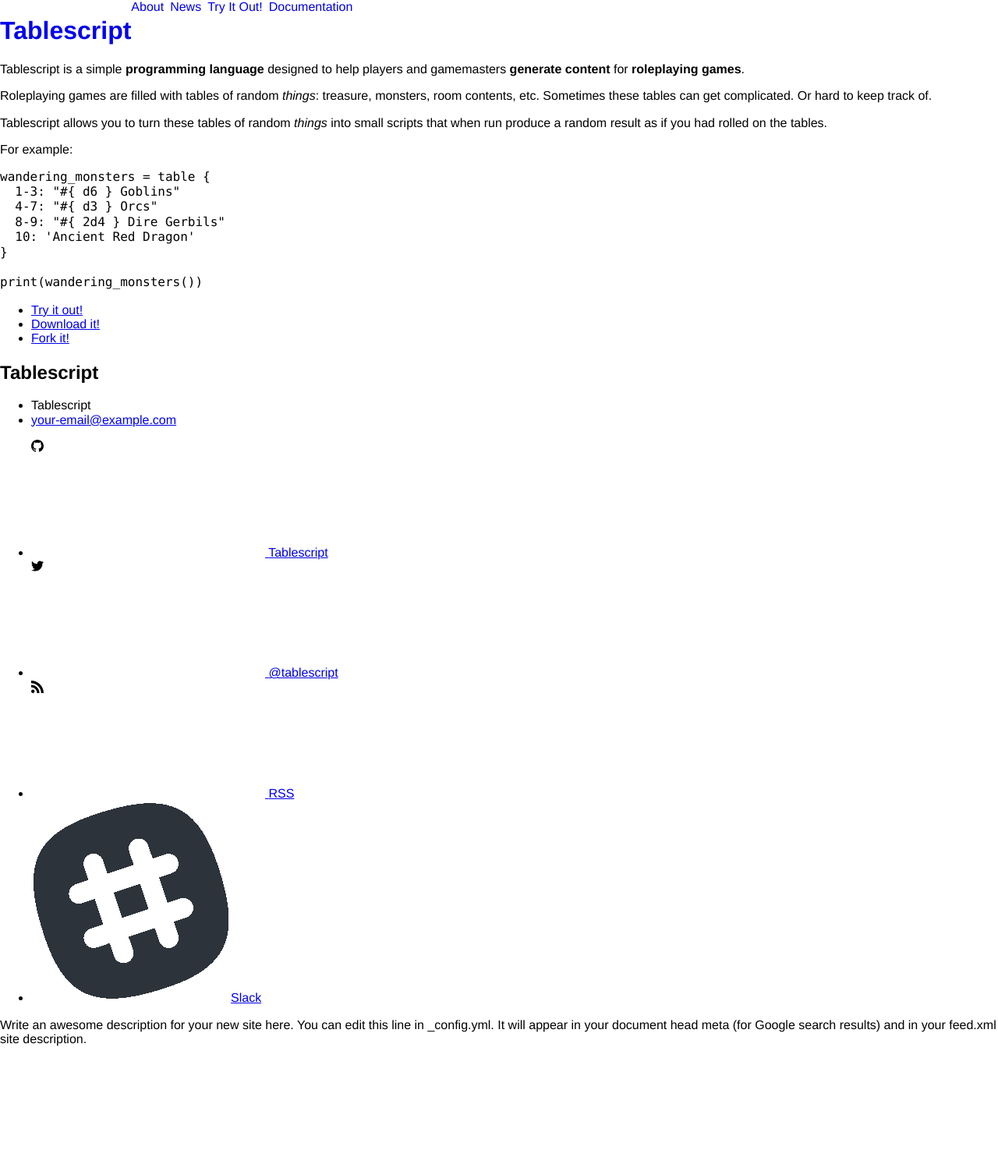
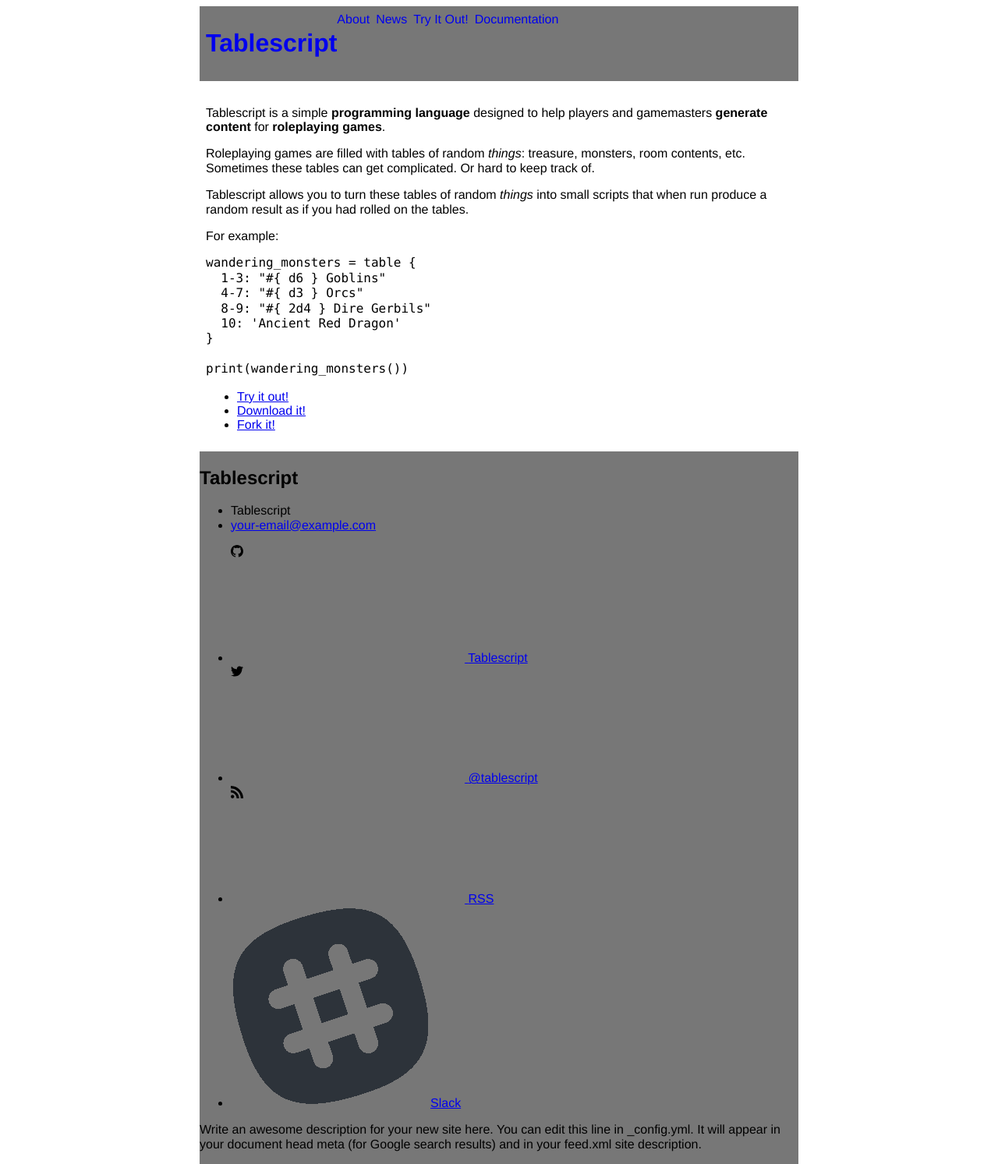
Before and after one commit to Tablescript/tablescript.github.io, a Jekyll site: the page built from index.md, in a window 1280 px wide. Shown: the whole page at 78% size. Built offline with Jekyll 4.4.1, drawn with Linux system fonts in a browser that asks for light colours; nearby versions of some CDN libraries; before the commit the page ends 1358 px from its top, so only the background shows below that.

Commit message:
WIP transfer

```diff
--- a/_includes/footer.html
+++ b/_includes/footer.html
@@ -1,10 +1,6 @@
-<footer class="site-footer h-card">
-    <data class="u-url" href="{{ "/" | relative_url }}"></data>
-
+<div class="bg-gray">
   <div class="wrapper">
-
     <h2 class="footer-heading">{{ site.title | escape }}</h2>
-
     <div class="footer-col-wrapper">
       <div class="footer-col footer-col-1">
         <ul class="contact-list">
@@ -32,4 +28,4 @@
 
   </div>
 
-  </footer>
+</div>
--- a/_includes/header.html
+++ b/_includes/header.html
@@ -1,4 +1,4 @@
-<header class="flex flex-row h3" role="banner">
+<div class="flex flex-row pa2 mt2 bg-gray" role="banner">
   <div class="">
     <h1><a class="link" href="/">Tablescript</a></h1>
   </div>
@@ -7,6 +7,5 @@
     <a class="link pr2" href="/news.html">News</a>
     <a class="link pr2" href="/fiddle">Try It Out!</a>
     <a class="link pr2" href="/docs">Documentation</a>
-    </div>
   </div>
-</header>
+</div>
--- a/_layouts/default.html
+++ b/_layouts/default.html
@@ -5,15 +5,16 @@
 
   <body class="helvetica">
 
-    {%- include header.html -%}
+    <div class="flex flex-column mw7 center">
 
-    <main class="page-content" aria-label="Content">
-      <div class="wrapper">
+      {%- include header.html -%}
+
+      <div class="mt2 pa2" aria-label="Content">
         {{ content }}
       </div>
-    </main>
 
-    {%- include footer.html -%}
+      {%- include footer.html -%}
+    </div>
 
   </body>
 
```
Lines whose indentation alone changed are shown as unchanged.
